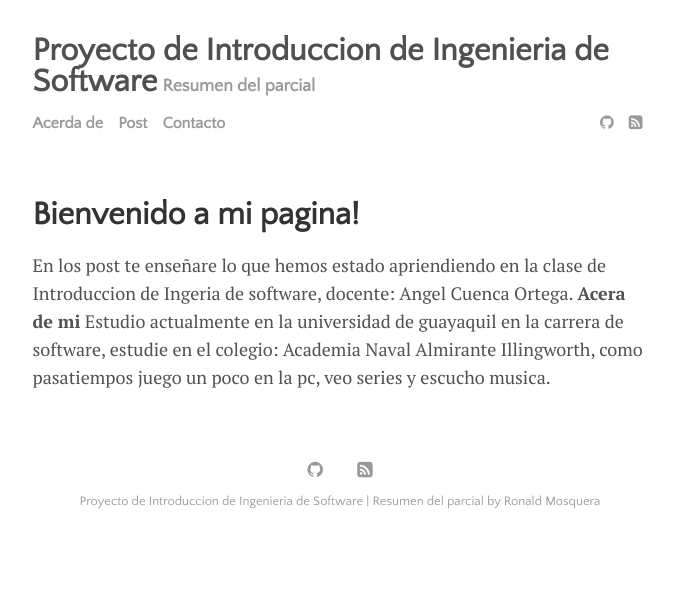
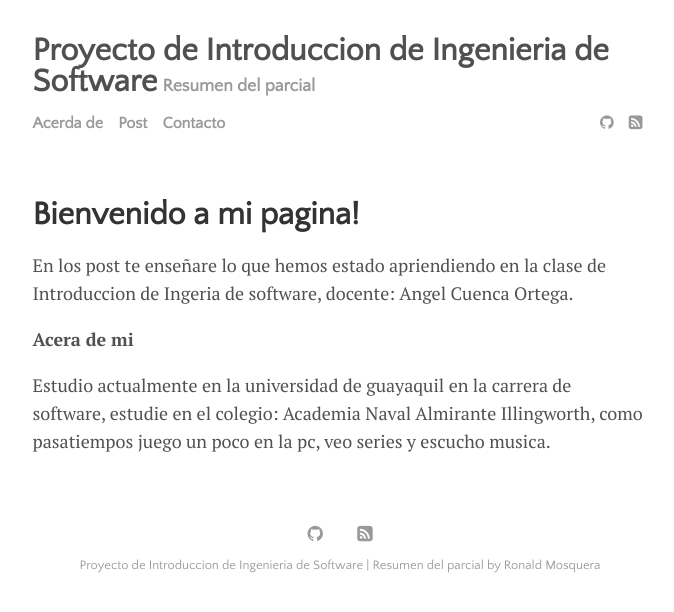
Before and after one commit to RonaldMM1/IngSoftware, a Jekyll site: the page built from menu/about.md, in a window 1280 px wide. Shown: the top 612 px of the page, without its empty margins (300-974 px from the left). Built offline with Jekyll 4.4.1, drawn with Linux system fonts in a browser that asks for light colours.

Commit message:
Update about.md

```diff
--- a/menu/about.md
+++ b/menu/about.md
@@ -2,10 +2,7 @@
 layout: page
 title: Bienvenido a mi pagina!
 ---
-<body>
-En los post te enseñare lo que hemos estado apriendiendo en la clase de Introduccion de Ingeria de software, docente: Angel Cuenca Ortega.
-<body>
-
+<hp>En los post te enseñare lo que hemos estado apriendiendo en la clase de Introduccion de Ingeria de software, docente: Angel Cuenca Ortega.</hp>
 <b>Acera de mi</b>
 <body>
 Estudio actualmente en la universidad de guayaquil en la carrera de software, estudie en el colegio: Academia Naval Almirante Illingworth, como pasatiempos juego un poco en la pc, veo series y escucho musica.
```
